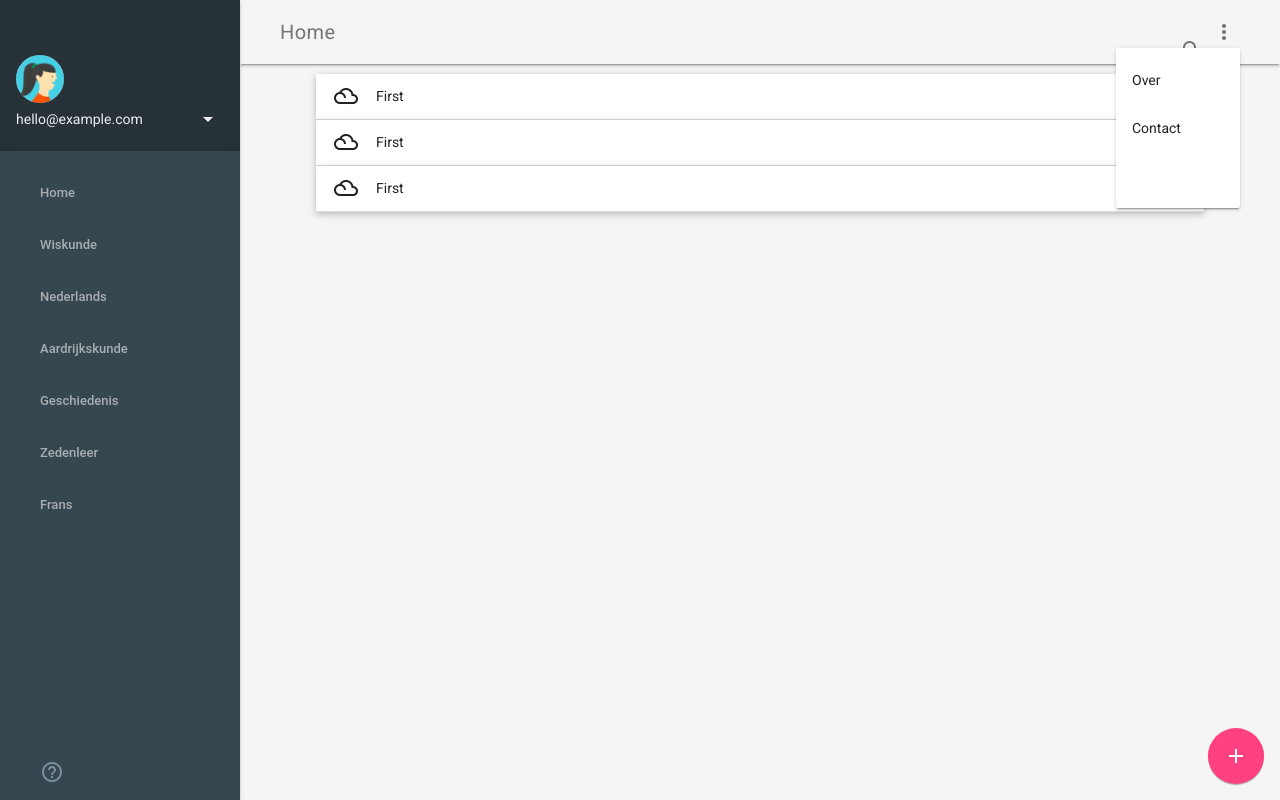
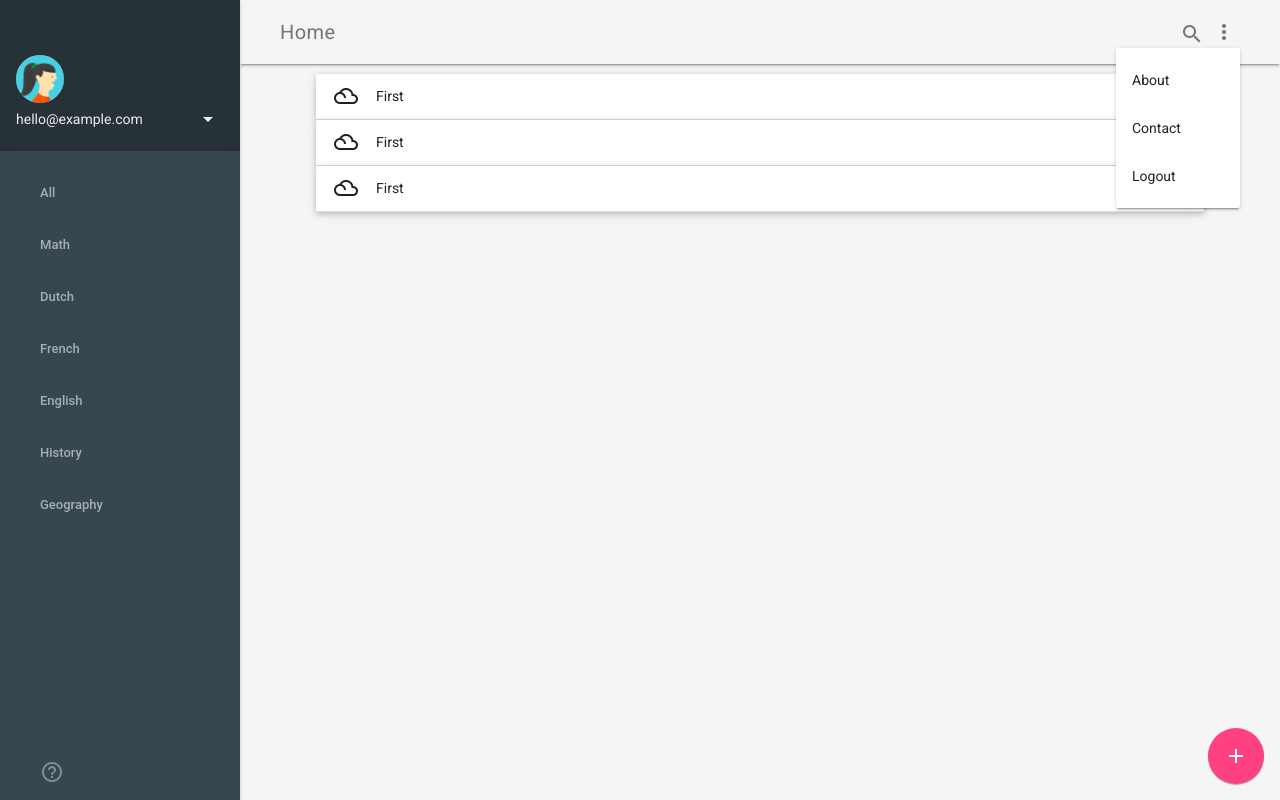
Before and after one commit to aropop/UIDproject, a website: page index.html in a window 1280 px wide. Both pictures are taken after a click on the button "more_vert". Drawn offline with Linux system fonts and the light colour scheme; a web font is replaced by a local one.

Commit message:
Spacing fixes

```diff
--- a/index.html
+++ b/index.html
@@ -70,9 +70,6 @@
         right:16px;
         z-index:901;
     }
-    .mdl-menu__item {
-      width: 60%;
-    }
     </style>
   </head>
   <body>
@@ -82,7 +79,7 @@
           <span class="mdl-layout-title">Home</span>
           <div class="mdl-layout-spacer"></div>
           <div class="mdl-textfield mdl-js-textfield mdl-textfield--expandable">
-            <label class="mdl-button mdl-js-button mdl-button--icon" for="search">
+            <label style="bottom: 36px" class="mdl-button mdl-js-button mdl-button--icon" for="search">
               <i class="material-icons">search</i>
             </label>
             <div class="mdl-textfield__expandable-holder">
@@ -94,9 +91,9 @@
             <i class="material-icons">more_vert</i>
           </button>
           <ul class="mdl-menu mdl-js-menu mdl-js-ripple-effect mdl-menu--bottom-right" for="hdrbtn">
-            <li class="mdl-menu__item">Over</li>
+            <li class="mdl-menu__item">About</li>
             <li class="mdl-menu__item">Contact</li>
-            <li class="mdl-menu__item"></li>
+            <li class="mdl-menu__item">Logout</li>
           </ul>
         </div>
       </header>
@@ -116,13 +113,13 @@
           </div>
         </header>
         <nav class="demo-navigation mdl-navigation mdl-color--blue-grey-800">
-          <a class="mdl-navigation__link" href="">Home</a>
-          <a class="mdl-navigation__link" href="">Wiskunde</a>
-          <a class="mdl-navigation__link" href="">Nederlands</a>
-          <a class="mdl-navigation__link" href="">Aardrijkskunde</a>
-          <a class="mdl-navigation__link" href="">Geschiedenis</a>
-          <a class="mdl-navigation__link" href="">Zedenleer</a>
-          <a class="mdl-navigation__link" href="">Frans</a>
+          <a class="mdl-navigation__link" href="">All </a>
+          <a class="mdl-navigation__link" href="">Math</a>
+          <a class="mdl-navigation__link" href="">Dutch</a>
+          <a class="mdl-navigation__link" href="">French</a>
+          <a class="mdl-navigation__link" href="">English</a>
+          <a class="mdl-navigation__link" href="">History</a>
+          <a class="mdl-navigation__link" href="">Geography</a>
           <div class="mdl-layout-spacer"></div>
           <a class="mdl-navigation__link" href=""><i class="mdl-color-text--blue-grey-400 material-icons" role="presentation">help_outline</i><span class="visuallyhidden">Help</span></a>
         </nav>
```
